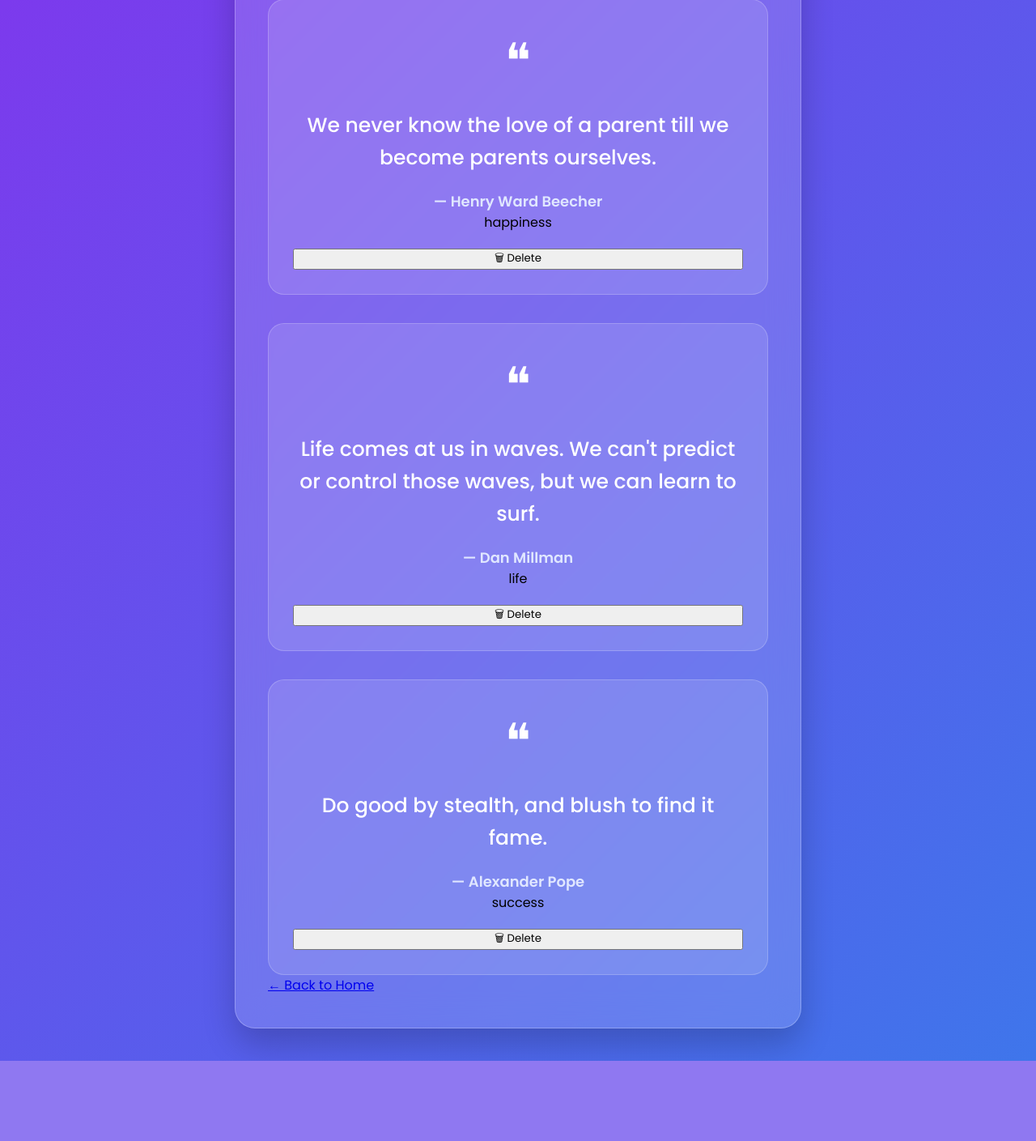
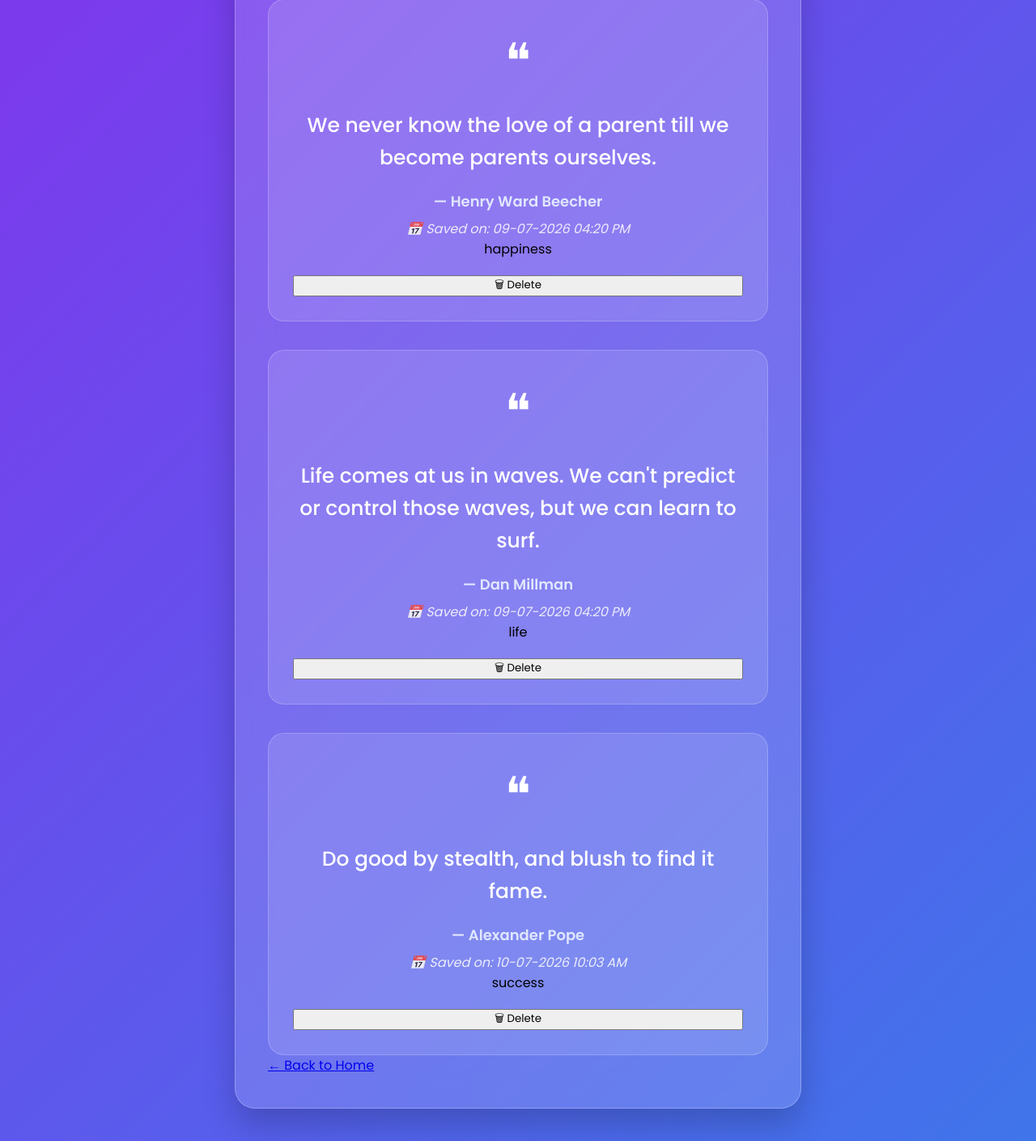
Before and after one commit to urwahkhalid00/AI-Quote-Generator, a Flask app: page /favorites in a window 1280 px wide. Shown: the part 497-1906 px from the top of the page at 81% size. Before the commit the page ends 1807 px from the top, so only its background shows below. Run offline with Flask 3, Linux system fonts and the light colour scheme; data comes from the database, SQL or seed files in the repository; both versions use the stored data as it was after the commit.

Commit message:
update commit

```diff
--- a/static/style.css
+++ b/static/style.css
@@ -923,3 +923,15 @@ option{
     opacity:0.9;
 
 }
+
+.saved-date{
+
+    margin-top: 8px;
+
+    font-size: 14px;
+
+    color: #bdbdbd;
+
+    font-style: italic;
+
+}
--- a/templates/favorites.html
+++ b/templates/favorites.html
@@ -121,6 +121,11 @@
                         — {{ quote[2] }}
 
                     </h3>
+                    <p class="saved-date">
+
+                       📅 Saved on: {{ quote[4] }}
+
+                    </p>
 
                     <span class="category-badge">
 
```
Also changed, not shown: quotes.db.
